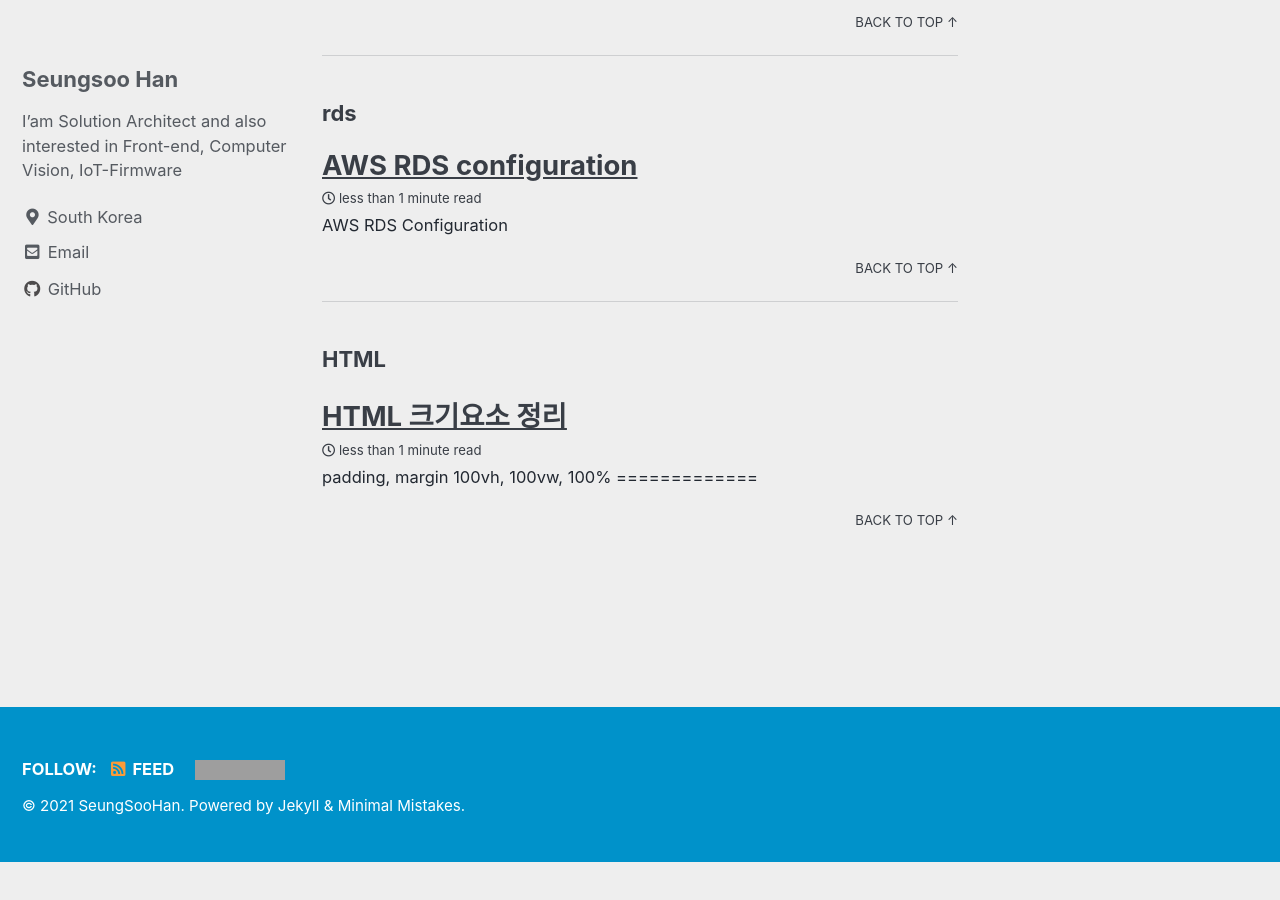
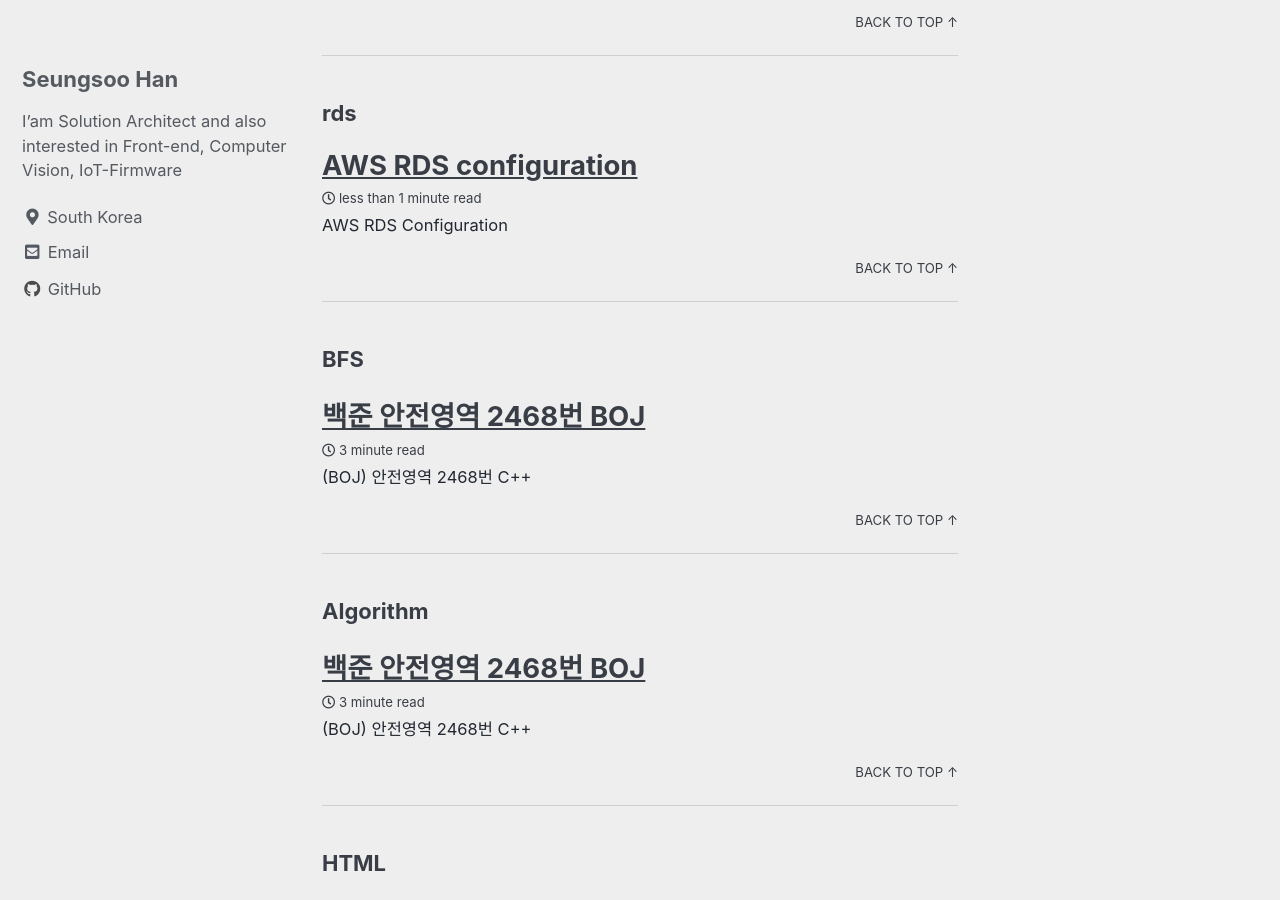
Before and after one commit to viaSSH/viassh.github.io, a Jekyll site: the page built from _pages/tag-archive.md, in a window 1280 px wide and 900 px high, scrolled down 6273 px. Built offline with Jekyll 4.4.1, drawn with Linux system fonts in a browser that asks for light colours; cached includes are drawn as plain includes; before the commit the page ends 7135 px from its top, so only the background shows below that; some of the changed lines change nothing that is shown; grey boxes are pictures that could not be loaded.

Commit message:
ADD boj 2468

````diff
--- /dev/null
+++ b/_posts/ps/boj/2021-01-13-boj-2468-dfs-cpp.md
@@ -0,0 +1,175 @@
+---
+published: true
+layout: single
+title: "백준 안전영역 2468번 BOJ"
+category: PS
+classes: wide
+tags:
+  - BFS
+  - Algorithm
+comments: true
+---
+
+(BOJ) 안전영역 2468번 C++
+=============
+
+-------------
+**문제**
+
+{::options parse_block_html="true"/}
+
+<details>
+  <summary markdown="span">펼치기
+  </summary>
+  재난방재청에서는 많은 비가 내리는 장마철에 대비해서 다음과 같은 일을 계획하고 있다. 먼저 어떤 지역의 높이 정보를 파악한다. 그 다음에 그 지역에 많은 비가 내렸을 때 물에 잠기지 않는 안전한 영역이 최대로 몇 개가 만들어 지는 지를 조사하려고 한다. 이때, 문제를 간단하게 하기 위하여, 장마철에 내리는 비의 양에 따라 일정한 높이 이하의 모든 지점은 물에 잠긴다고 가정한다.
+
+
+어떤 지역의 높이 정보는 행과 열의 크기가 각각 N인 2차원 배열 형태로 주어지며 배열의 각 원소는 해당 지점의 높이를 표시하는 자연수이다. 예를 들어, 다음은 N=5인 지역의 높이 정보이다.
+
+![img](https://onlinejudgeimages.s3-ap-northeast-1.amazonaws.com/upload/images/w1.png)
+
+이제 위와 같은 지역에 많은 비가 내려서 높이가 4 이하인 모든 지점이 물에 잠겼다고 하자. 이 경우에 물에 잠기는 지점을 회색으로 표시하면 다음과 같다.
+
+![img](https://onlinejudgeimages.s3-ap-northeast-1.amazonaws.com/upload/images/w2.png)
+
+물에 잠기지 않는 안전한 영역이라 함은 물에 잠기지 않는 지점들이 위, 아래, 오른쪽 혹은 왼쪽으로 인접해 있으며 그 크기가 최대인 영역을 말한다. 위의 경우에서 물에 잠기지 않는 안전한 영역은 5개가 된다(꼭짓점으로만 붙어 있는 두 지점은 인접하지 않는다고 취급한다).
+
+또한 위와 같은 지역에서 높이가 6이하인 지점을 모두 잠기게 만드는 많은 비가 내리면 물에 잠기지 않는 안전한 영역은 아래 그림에서와 같이 네 개가 됨을 확인할 수 있다.
+
+![img](https://onlinejudgeimages.s3-ap-northeast-1.amazonaws.com/upload/images/w4.png)
+
+이와 같이 장마철에 내리는 비의 양에 따라서 물에 잠기지 않는 안전한 영역의 개수는 다르게 된다. 위의 예와 같은 지역에서 내리는 비의 양에 따른 모든 경우를 다 조사해 보면 물에 잠기지 않는 안전한 영역의 개수 중에서 최대인 경우는 5임을 알 수 있다.
+
+어떤 지역의 높이 정보가 주어졌을 때, 장마철에 물에 잠기지 않는 안전한 영역의 최대 개수를 계산하는 프로그램을 작성하시오.
+
+## 입력
+
+첫째 줄에는 어떤 지역을 나타내는 2차원 배열의 행과 열의 개수를 나타내는 수 N이 입력된다. N은 2 이상 100 이하의 정수이다. 둘째 줄부터 N개의 각 줄에는 2차원 배열의 첫 번째 행부터 N번째 행까지 순서대로 한 행씩 높이 정보가 입력된다. 각 줄에는 각 행의 첫 번째 열부터 N번째 열까지 N개의 높이 정보를 나타내는 자연수가 빈 칸을 사이에 두고 입력된다. 높이는 1이상 100 이하의 정수이다.
+
+## 출력
+
+첫째 줄에 장마철에 물에 잠기지 않는 안전한 영역의 최대 개수를 출력한다.
+
+## 예제 입력 1 복사
+
+```
+5
+6 8 2 6 2
+3 2 3 4 6
+6 7 3 3 2
+7 2 5 3 6
+8 9 5 2 7
+```
+
+## 예제 출력 1 복사
+
+```
+5
+```
+
+</details>
+
+{::options parse_block_html="false"/}
+
+## 문제설명
+
+- BFS나 DFS 둘중에 편한걸로 선택하여 각 영역 갯수를 구하는 기본적인 문제이다.
+- 개인적으로 DFS가 구현하기 더 편해서 DFS로 구현했다.
+- DFS로 탐색하며 벽, 즉 배열을 넘어서는 부분을 핸들링하고 visited로 이미 방문한 곳을 체크한다.
+
+**소스코드**
+
+{::options parse_block_html="true"/}
+
+<details>
+  <summary markdown="span">소스코드 펼치기</summary>
+
+
+```c++
+#include <iostream>
+#include <algorithm>
+using namespace std;
+
+int size;
+int map[100][100] = {0};
+int newMap[100][100] = {0};
+int cnt = 0;
+int local = 0;
+
+bool overwall(int x, int y) {
+    if(x >= size || x < 0 || y>=size || y < 0) {
+        return true;
+    }
+    else return false;
+}
+
+void dfs(int x, int y, int mymap[][100], int visited[][100]) {
+    if(visited[x][y] == 1 || mymap[x][y] == 0 || overwall(x, y)) {
+        return;
+    }
+    local++;
+    visited[x][y] = 1;
+
+
+    dfs(x+1, y, mymap, visited);
+    dfs(x-1, y, mymap, visited);
+    dfs(x, y+1, mymap, visited);
+    dfs(x, y-1, mymap, visited);
+
+}
+
+int main()
+{
+
+
+int maxHeight = 0;
+int maxCnt = 1;
+
+cin >> size;
+
+for(int i=0 ; i<size ; i++) {
+    for(int j=0 ; j<size ; j++) {
+        cin >> map[i][j];
+        if(maxHeight < map[i][j]) maxHeight = map[i][j];
+    }
+}
+
+for(int i=1 ; i<=maxHeight ; i++) {
+    int visited[100][100] = {0};
+    cnt = 0;
+
+    for(int j=0 ; j<size ; j++) {
+        for(int k=0 ; k<size ; k++) {
+            if(map[j][k] - i > 0) {
+                newMap[j][k] = 1;
+            }
+            else {
+                newMap[j][k] = 0;
+          }
+        }
+    }
+
+    for(int j=0 ; j<size ; j++) {
+        for(int k=0 ; k<size ; k++) {
+            if(newMap[j][k] == 1) {
+                local = 0;
+	            dfs(j,k, newMap, visited);
+	            if(local > 0) {
+	                cnt++;
+	                if(maxCnt < cnt) maxCnt = cnt;
+	            }
+            }
+        }
+    }
+}
+
+cout << maxCnt;
+
+return 0;
+
+}
+```
+
+</details>
+
+{::options parse_block_html="false"/}
````
Also changed, not shown: _posts/aws/2021-01-13-ec2.md (line endings or trailing spaces).
